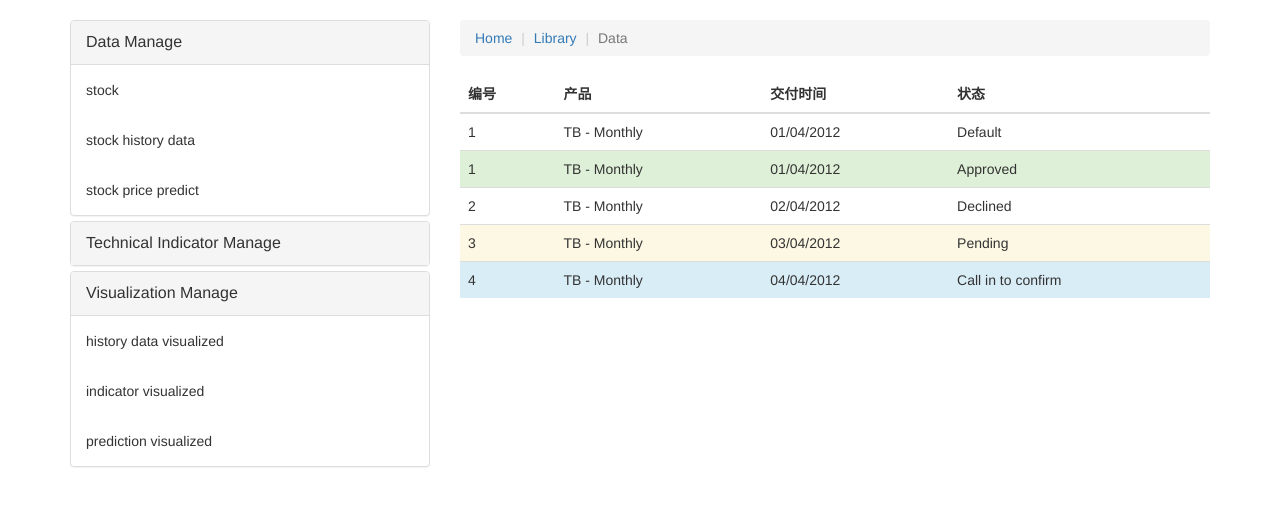
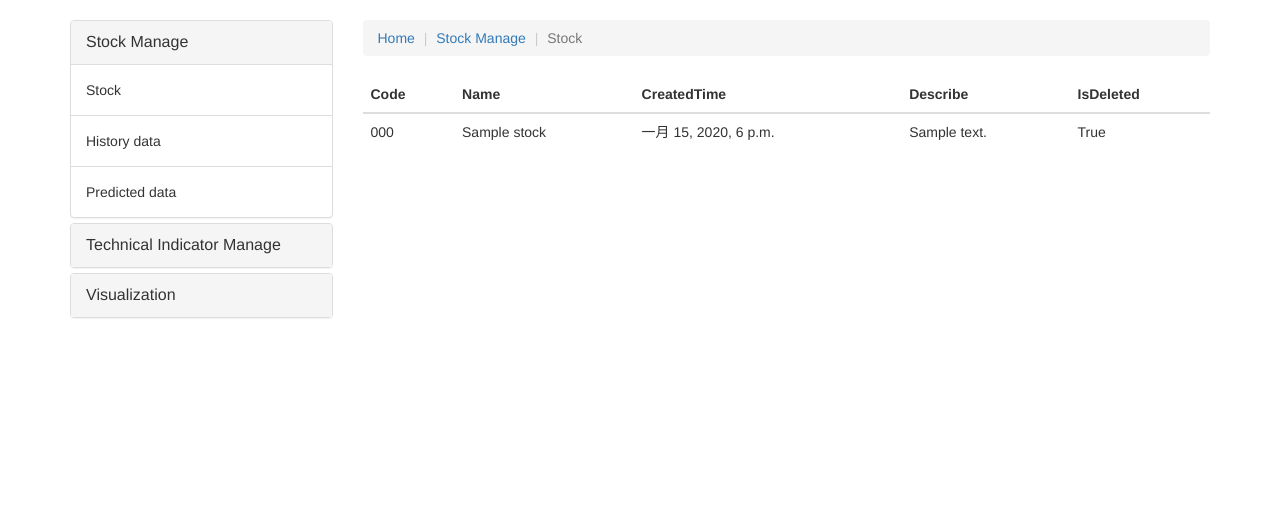
Before and after one commit to Respiration9758/GD, a Django app: template visualizationSys/templates/sdv/index.html in a window 1280 px wide. Shown: the part 51-557 px from the top of the page. Run offline with Django 3.2, Linux system fonts and the light colour scheme; the template is opened without the code that fills it: values that come from a table or form of the project are taken from there, others are empty; tables that the repository leaves empty hold one stand-in row (values such as "Sample post"); some libraries are stand-ins or nearby versions.

Commit message:
2019.03.27   创建基础模板，其余展示页面可以继承基础模板，读取stock数据表信息并展示

```diff
--- a/visualizationSys/stockDataVisualized/urls.py
+++ b/visualizationSys/stockDataVisualized/urls.py
@@ -3,6 +3,6 @@ from . import views
 
 app_name = 'stockDataVisualized'
 urlpatterns = [
-    re_path(r'^function/$', views.index, name='index'),
+    re_path(r'^index/$', views.index, name='index'),
     re_path(r'^home/$', views.home, name='home'),
 ]
--- a/visualizationSys/templates/sdv/index.html
+++ b/visualizationSys/templates/sdv/index.html
@@ -1,250 +1,63 @@
+{% extends "sdv/showBase.html" %}
+
 {% load static from staticfiles %}
 
-<!DOCTYPE html>
-<html lang="en">
-<head>
-    <meta charset="UTF-8">
-    <title>首页</title>
-
-
-	<link rel="stylesheet" type="text/css" href="{% static 'css/bootstrap.min.css'%}" />
-
-
-    <script type="text/javascript" charset="utf-8" src="{% static 'js/jquery-3.1.1.min.js' %}"></script>
-    <script type="text/javascript" charset="utf-8" src="{% static 'js/bootstrap.min.js' %}"></script>
-
-</head>
-<body>
-    <div class="container">
-	<div class="row clearfix">
-		<div class="col-md-12 column">
-			<nav class="navbar navbar-default navbar-inverse navbar-static-top" role="navigation">
-				<div class="navbar-header">
-					 <button type="button" class="navbar-toggle" data-toggle="collapse" data-target="#bs-example-navbar-collapse-1"> <span class="sr-only">Toggle navigation</span><span class="icon-bar"></span><span class="icon-bar"></span><span class="icon-bar"></span></button> <a class="navbar-brand" href="#">SDVS</a>
-				</div>
-
-				<div class="collapse navbar-collapse" id="bs-example-navbar-collapse-1">
-					<ul class="nav navbar-nav">
-						<li class="active">
-							 <a href="#">Home</a>
-						</li>
-						<li>
-							 <a href="#">Function</a>
-						</li>
-					</ul>
-					<form class="navbar-form navbar-left" role="search">
-						<div class="form-group">
-							<input type="text" class="form-control" />
-						</div> <button type="submit" class="btn btn-default">Submit</button>
-					</form>
-					<ul class="nav navbar-nav navbar-right">
-						<li>
-							 <a href="#">Login</a>
-						</li>
-						<li>
-							 <a href="#">Sign Up</a>
-						</li>
-						<li class="dropdown">
-							 <a href="#" class="dropdown-toggle" data-toggle="dropdown">Mine<strong class="caret"></strong></a>
-							<ul class="dropdown-menu">
-								<li>
-									 <a href="#">Action</a>
-								</li>
-								<li>
-									 <a href="#">Another action</a>
-								</li>
-								<li>
-									 <a href="#">Something else here</a>
-								</li>
-								<li class="divider">
-								</li>
-								<li>
-									 <a href="#">Separated link</a>
-								</li>
-							</ul>
-						</li>
-					</ul>
-				</div>
-
-			</nav>
-		</div>
-	</div>
-	<div class="row clearfix">
-		<div class="col-md-12 column">
-			<div class="row clearfix">
-				<div class="col-md-4 column">
-					<div class="panel-group" id="panel-666665">
-						<div class="panel panel-default">
-							<div class="panel-heading">
-								 <a class="panel-title" data-toggle="collapse" data-parent="#panel-666665" href="#panel-element-737092">Data Manage</a>
-							</div>
-							<div id="panel-element-737092" class="panel-collapse collapse in">
-								<div class="panel-body">
-									stock
-								</div>
-							</div>
-							<div id="panel-element-7370921" class="panel-collapse collapse in">
-								<div class="panel-body">
-									stock history data
-								</div>
-							</div>
-							<div id="panel-element-7370922" class="panel-collapse collapse in">
-								<div class="panel-body">
-									stock price predict
-								</div>
-							</div>
-						</div>
-						<div class="panel panel-default">
-							<div class="panel-heading">
-								 <a class="panel-title" data-toggle="collapse" data-parent="#panel-666665" href="#panel-element-270199">Technical Indicator Manage</a>
-							</div>
-							<div id="panel-element-270199" class="panel-collapse collapse">
-								<div class="panel-body">
-									technical indicator
-								</div>
-							</div>
-							<div id="panel-element-2701993" class="panel-collapse collapse">
-								<div class="panel-body">
-									technical indicator data
-								</div>
-							</div>
-						</div>
-						<div class="panel panel-default">
-							<div class="panel-heading">
-								 <a class="panel-title" data-toggle="collapse" data-parent="#panel-666665" href="#panel-element-737092">Visualization Manage</a>
-							</div>
-							<div id="panel-element-7370924" class="panel-collapse collapse in">
-								<div class="panel-body">
-									history data visualized
-								</div>
-							</div>
-							<div id="panel-element-7370925" class="panel-collapse collapse in">
-								<div class="panel-body">
-									indicator visualized
-								</div>
-							</div>
-							<div id="panel-element-7370926" class="panel-collapse collapse in">
-								<div class="panel-body">
-									prediction visualized
-								</div>
-							</div>
-						</div>
-					</div>
-				</div>
-				<div class="col-md-8 column">
-					<div class="row clearfix">
-						<div class="col-md-12 column">
-							<ul class="breadcrumb">
+{% block breadcrumb%}
 	<li>
 		 <a href="#">Home</a>
 	</li>
 	<li>
-									 <a href="#">Library</a>
+		 <a href="#">Stock Manage</a>
 	</li>
 	<li class="active">
-									Data
+		Stock
 	</li>
-							</ul>
-						</div>
-					</div>
-					<div class="row clearfix">
-						<div class="col-md-12 column">
+{% endblock breadcrumb %}
+
+
+{% block table%}
 	<table class="table">
 		<thead>
 		<tr>
 			<th>
-											编号
+				Code
 			</th>
 			<th>
-											产品
+				Name
 			</th>
 			<th>
-											交付时间
+				CreatedTime
 			</th>
 			<th>
-											状态
+				Describe
+			</th>
+			<th>
+				IsDeleted
 			</th>
 		</tr>
 		</thead>
 		<tbody>
+			{% for item in stocksList %}
 				<tr>
 					<td>
-											1
+						{{item.code}}
 					</td>
 					<td>
-											TB - Monthly
+						{{item.name}}
 					</td>
 					<td>
-											01/04/2012
+						{{item.createTime}}
 					</td>
 					<td>
-											Default
+						{{item.describe}}
+					</td>
+					<td>
+						{{item.isDelete}}
 					</td>
 		   		</tr>
-									<tr class="success">
-										<td>
-											1
-										</td>
-										<td>
-											TB - Monthly
-										</td>
-										<td>
-											01/04/2012
-										</td>
-										<td>
-											Approved
-										</td>
-									</tr>
-									<tr class="error">
-										<td>
-											2
-										</td>
-										<td>
-											TB - Monthly
-										</td>
-										<td>
-											02/04/2012
-										</td>
-										<td>
-											Declined
-										</td>
-									</tr>
-									<tr class="warning">
-										<td>
-											3
-										</td>
-										<td>
-											TB - Monthly
-										</td>
-										<td>
-											03/04/2012
-										</td>
-										<td>
-											Pending
-										</td>
-									</tr>
-									<tr class="info">
-										<td>
-											4
-										</td>
-										<td>
-											TB - Monthly
-										</td>
-										<td>
-											04/04/2012
-										</td>
-										<td>
-											Call in to confirm
-										</td>
-									</tr>
+
+            {% endfor %}
+
 		</tbody>
 	</table>
-						</div>
-					</div>
-				</div>
-			</div>
-		</div>
-	</div>
-</div>
-</body>
-</html>
+{% endblock table%}
--- /dev/null
+++ b/visualizationSys/templates/sdv/showBase.html
@@ -0,0 +1,146 @@
+{% load static from staticfiles %}
+<!DOCTYPE html>
+<html lang="en">
+<head>
+    <meta charset="UTF-8">
+    <title>首页</title>
+
+
+	<link rel="stylesheet" type="text/css" href="{% static 'css/bootstrap.min.css'%}" />
+
+
+    <script type="text/javascript" charset="utf-8" src="{% static 'js/jquery-3.1.1.min.js' %}"></script>
+    <script type="text/javascript" charset="utf-8" src="{% static 'js/bootstrap.min.js' %}"></script>
+
+	{% block linkscript %}
+    {% endblock linkscript %}
+</head>
+<body>
+    <div class="container">
+	<div class="row clearfix">
+		<div class="col-md-12 column">
+			<nav class="navbar navbar-default navbar-inverse navbar-static-top" role="navigation">
+				<div class="navbar-header">
+					 <button type="button" class="navbar-toggle" data-toggle="collapse" data-target="#bs-example-navbar-collapse-1"> <span class="sr-only">Toggle navigation</span><span class="icon-bar"></span><span class="icon-bar"></span><span class="icon-bar"></span></button> <a class="navbar-brand" href="#">SDVS</a>
+				</div>
+
+				<div class="collapse navbar-collapse" id="bs-example-navbar-collapse-1">
+					<ul class="nav navbar-nav">
+						<li class="active">
+							 <a href="#">Home</a>
+						</li>
+						<li>
+							 <a href="#">Function</a>
+						</li>
+					</ul>
+					<form class="navbar-form navbar-left" role="search">
+						<div class="form-group">
+							<input type="text" class="form-control" />
+						</div> <button type="submit" class="btn btn-default">Submit</button>
+					</form>
+					<ul class="nav navbar-nav navbar-right">
+						<li>
+							 <a href="#">Login</a>
+						</li>
+						<li>
+							 <a href="#">Sign Up</a>
+						</li>
+						<li class="dropdown">
+							 <a href="#" class="dropdown-toggle" data-toggle="dropdown">Mine<strong class="caret"></strong></a>
+							<ul class="dropdown-menu">
+								<li>
+									 <a href="#">Action</a>
+								</li>
+								<li>
+									 <a href="#">Another action</a>
+								</li>
+								<li>
+									 <a href="#">Something else here</a>
+								</li>
+								<li class="divider">
+								</li>
+								<li>
+									 <a href="#">Separated link</a>
+								</li>
+							</ul>
+						</li>
+					</ul>
+				</div>
+			</nav>
+		</div>
+	</div>
+	<div class="row clearfix">
+		<div class="col-md-12 column">
+			<div class="row clearfix">
+				<div class="col-md-3 column">
+					<div class="panel-group" id="panel-243212">
+						<div class="panel panel-default">
+							<div class="panel-heading">
+								 <a class="panel-title" data-toggle="collapse" data-parent="#panel-243212" href="#panel-element-456708">Stock Manage</a>
+							</div>
+							<div id="panel-element-456708" class="panel-collapse collapse in">
+								<div class="panel-body">
+									Stock
+								</div>
+								<div class="panel-body">
+									History data
+								</div>
+								<div class="panel-body">
+									Predicted data
+								</div>
+							</div>
+						</div>
+						<div class="panel panel-default">
+							<div class="panel-heading">
+								 <a class="panel-title" data-toggle="collapse" data-parent="#panel-243212" href="#panel-element-709193">Technical Indicator Manage</a>
+							</div>
+							<div id="panel-element-709193" class="panel-collapse collapse">
+								<div class="panel-body">
+									Indicator
+								</div>
+								<div class="panel-body">
+									Indicator data
+								</div>
+							</div>
+						</div>
+						<div class="panel panel-default">
+							<div class="panel-heading">
+								 <a class="panel-title" data-toggle="collapse" data-parent="#panel-243212" href="#panel-element-7091931">Visualization</a>
+							</div>
+							<div id="panel-element-7091931" class="panel-collapse collapse">
+								<div class="panel-body">
+									History data visualized
+								</div>
+								<div class="panel-body">
+									Indicator data visualized
+								</div>
+								<div class="panel-body">
+									Predicted data visualized
+								</div>
+							</div>
+						</div>
+					</div>
+				</div>
+				<div class="col-md-9 column">
+					<div class="row clearfix">
+						<div class="col-md-12 column">
+							<ul class="breadcrumb">
+                                {% block breadcrumb%}
+                                {% endblock breadcrumb%}
+							</ul>
+						</div>
+					</div>
+					<div class="row clearfix">
+						<div class="col-md-12 column">
+
+								{% block table%}
+                                {% endblock table%}
+						</div>
+					</div>
+				</div>
+			</div>
+		</div>
+	</div>
+</div>
+</body>
+</html>
```
Also changed, not shown: visualizationSys/stockDataVisualized/views.py (+10 -9 lines). Lines whose indentation alone changed are shown as unchanged.
